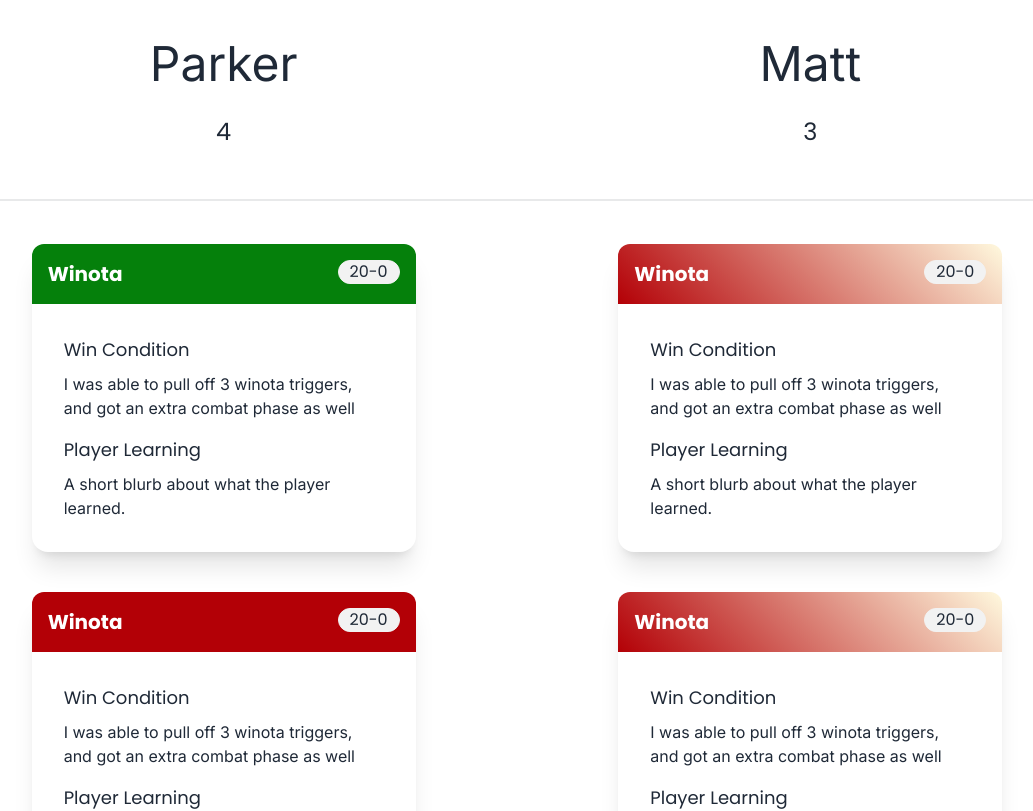
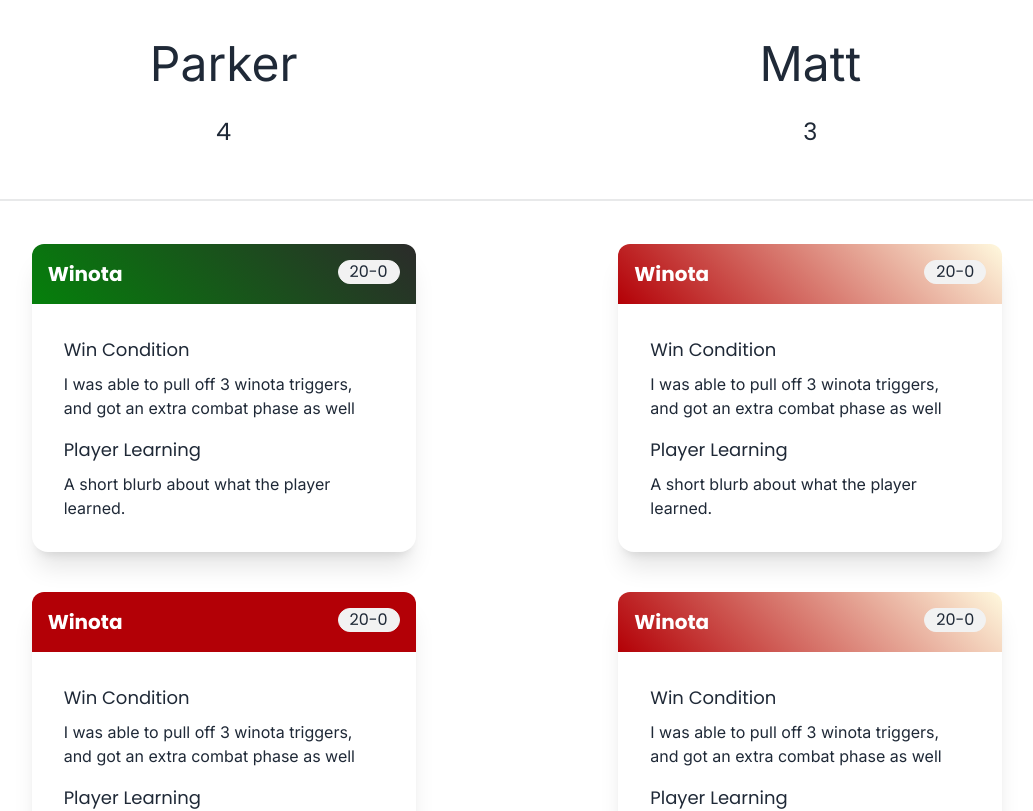
Before and after one commit to p-sturtevant/MTG-Scoreboard, a React (Vite) app: page / in a window 1280 px wide. Shown: the top 811 px of the page, without its empty margins (123-1156 px from the left). Built offline with nearby package versions, Linux system fonts and the light colour scheme.

Commit message:
Finished form and styling color combos for game cards

```diff
--- a/src/components/App/App.jsx
+++ b/src/components/App/App.jsx
@@ -8,7 +8,7 @@ function App() {
     games: [
       {
         lifeTotal: "20-0",
-        colors: "Green",
+        colors: "Golgari",
         commander: "Winota",
         winCon:
           "I was able to pull off 3 winota triggers, and got an extra combat phase as well",
--- a/src/components/Form/Form.jsx
+++ b/src/components/Form/Form.jsx
@@ -41,7 +41,7 @@ const Form = () => {
             name="message"
             placeholder="What was the win conditon?"
             rows="3"
-            className="textarea textarea-bordered mb-5 max-w-md"
+            className="textarea textarea-bordered max-w-md"
           />
           <textarea
             name="message"
--- a/src/components/GameCard/GameCard.jsx
+++ b/src/components/GameCard/GameCard.jsx
@@ -7,14 +7,14 @@ const GameCard = ({ game }) => {
     black: { primary: "#2B2B2A" },
     green: { primary: "#05800B" },
     white: { primary: "#FFF9DE" },
-    azorius: { primary: "#006FE6", secondary: "#FFF9DE" },
-    dimir: { primary: "#006FE6", secondary: "#2B2B2A" },
-    rakdos: { primary: "#B30006", secondary: "#2B2B2A" },
-    gruul: { primary: "#B30006", secondary: "#05800B" },
-    selesnya: { primary: "#05800B", secondary: "#FFF9DE" },
-    orzhov: { primary: "#FFF9DE", secondary: "#2B2B2A" },
-    izzet: { primary: "#B30006", secondary: "#2B2B2A" },
-    golgari: { primary: "#FFF9DE", secondary: "#006FE6" },
+    azorius: { primary: "linear-gradient(45deg, #006FE6, #FFF9DE)" },
+    dimir: { primary: "linear-gradient(45deg, #006FE6, #2B2B2A)" },
+    rakdos: { primary: "linear-gradient(45deg, #B30006, #2B2B2A)" },
+    gruul: { primary: "linear-gradient(45deg, #B30006, #05800B)" },
+    selesnya: { primary: "linear-gradient(45deg, #05800B, #FFF9DE)" },
+    orzhov: { primary: "linear-gradient(45deg, #2B2B2A, #FFF9DE)" },
+    izzet: { primary: "linear-gradient(45deg, #B30006, #006FE6)" },
+    golgari: { primary: "linear-gradient(45deg, #05800B, #2B2B2A)" },
     boros: {
       primary: "linear-gradient(45deg, #B30006, #FFF9DE)",
     },
```
